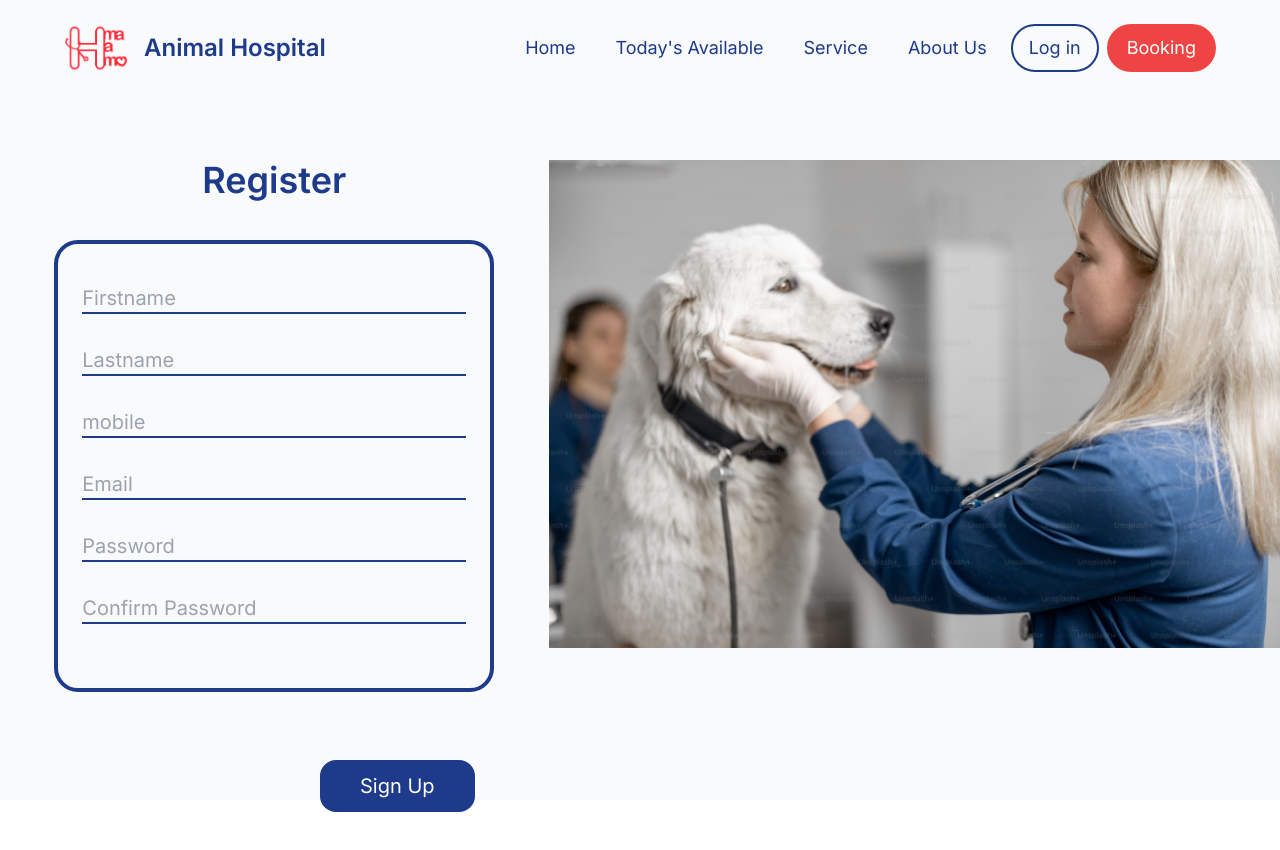
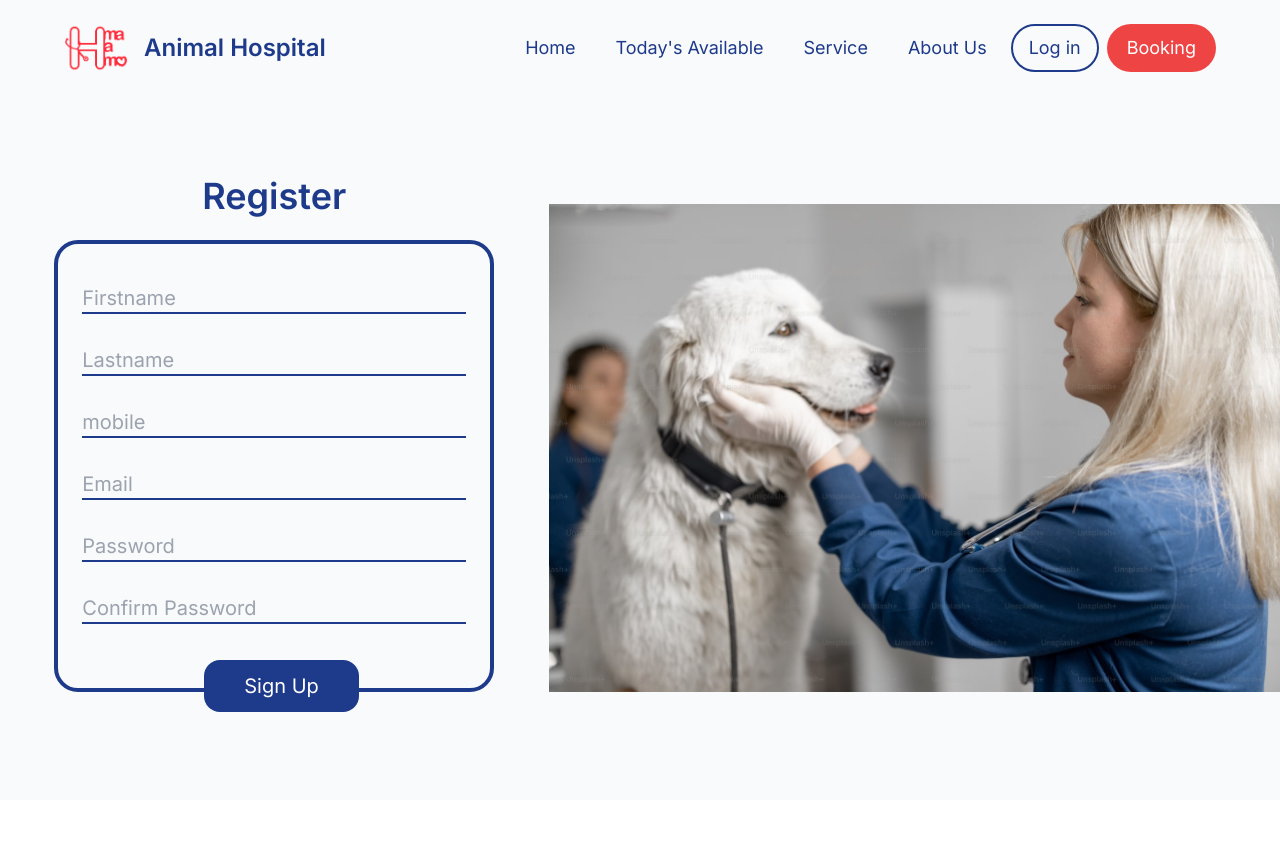
Before and after one commit to PeakpoonPK/PersonalProjectFronend, a React (Vite) app: page /register in a window 1280 px wide. Shown: the top 850 px of the page. Before the commit the page ends 800 px from the top, so only its background shows below. Built offline with nearby package versions, Linux system fonts and the light colour scheme.

Commit message:
edit header and every page

```diff
--- a/src/layout/Header.jsx
+++ b/src/layout/Header.jsx
@@ -4,7 +4,7 @@
 export default function Header() {
     const regularheader = 'text-semantic-textPrimary font-normal text-lg hover:cursor-pointer hover:bg-primary-lightest px-4 py-2 rounded-3xl active:bg-primary-light';
     return (
-        <header className='bg-slate-50 h-24 items-center flex justify-between'>
+        <header className='bg-slate-50 h-24 items-center flex justify-between fixed top-0 left-0 right-0'>
             <div className='flex gap-4 items-center px-16 '>
                 <img src={logo} alt='logo' className='w-16 ' />
                 <h1 className='text-semantic-textPrimary font-semibold text-2xl '>Animal Hospital</h1>
--- a/src/page/HomePage.jsx
+++ b/src/page/HomePage.jsx
@@ -5,7 +5,7 @@
     const wordDesign = 'text-semantic-textPrimary font-semibold text-5xl';
     return (
         <div className='flex flex-col static m-auto justify-center items-center  h-screen w-screen'>
-            <div className='flex relative left-[300px] justify-center'>
+            <div className='flex relative left-[300px] top-[120px] justify-center'>
                 <div className='flex flex-col bg-semantic-lightCream w-[640px] pb-[160px] ' >
                     <div className='flex flex-col pl-36 pt-28 gap-4'>
                         <p className={wordDesign}>Friendly,</p>
--- a/src/page/LogInPage.jsx
+++ b/src/page/LogInPage.jsx
@@ -3,7 +3,7 @@
 
 export default function LogInPage() {
     return (
-        <div className="grid grid-cols-7 py-16">
+        <div className="grid grid-cols-7 pt-48">
             <div className='col-span-3 flex flex-col justify-center items-center gap-10'>
                 <h1 className='text-4xl font-semibold text-semantic-textPrimary'>Log in</h1>
                 <div className='flex flex-col'>
@@ -18,7 +18,7 @@
                         <p className='text-semantic-textPrimary text-lg font-normal'>OR</p>
                     </div>
                     <div className='flex pt-2 justify-center'>
-                        <button className='flex text-xl font-normal border-2 border-secondary-main  bg-slate-50 rounded-2xl text-semantic-textSecondary py-2 px-8 '><Link to='/register'>Sign Up</Link></button>
+                        <button className='flex text-xl font-normal border-2 border-secondary-main  bg-slate-50 rounded-2xl text-semantic-textSecondary py-2 px-8 hover:cursor-pointer hover:bg-secondary-lightest active:bg-secondary-light'><Link to='/register'>Sign Up</Link></button>
                     </div>
                 </div>
             </div>
--- a/src/page/RegisterPage.jsx
+++ b/src/page/RegisterPage.jsx
@@ -47,24 +47,24 @@
 
     const inputDesign = 'outline-none bg-slate-50 text-xl font-normal text-black border-b-2 border-primary-darker w-96';
     return (
-        <div className="grid grid-cols-7 py-16">
-            <div className='col-span-3 flex flex-col justify-center items-center gap-10'>
+        <div className="grid grid-cols-7 py-44">
+            <div className='col-span-3 flex flex-col justify-center items-center gap-6'>
                 <h1 className='text-4xl font-semibold text-semantic-textPrimary'>Register</h1>
                 <div className='flex flex-col'>
                     <div className='flex flex-col relative'>
-                        <div className='flex flex-col gap-8 pt-10 pb-16 px-6 border-4 rounded-3xl border-primary-darker'>
+                        <div className='flex flex-col gap-8 pt-10 pb-16 px-6 border-4 rounded-3xl border-primary-darker static'>
                             <input type='text' placeholder='Firstname' className={inputDesign}></input>
                             <input type='text' placeholder='Lastname' className={inputDesign}></input>
                             <input type='text' placeholder='mobile' className={inputDesign}></input>
                             <input type='email' placeholder='Email' className={inputDesign}></input>
                             <input type='password' placeholder='Password' className={inputDesign}></input>
                             <input type='password' placeholder='Confirm Password' className={inputDesign}></input>
-                            <button className='flex fixed top-[760px] left-[320px] text-xl font-normal bg-primary-darker rounded-2xl text-white py-3 px-10 hover:cursor-pointer hover:bg-primary-main active:bg-primary-dark'>Sign Up</button>
+                            <button className='flex absolute justify-center bottom-[-20px] left-[150px] text-xl font-normal bg-primary-darker rounded-2xl text-white py-3 px-10 hover:cursor-pointer hover:bg-primary-main active:bg-primary-dark'>Sign Up</button>
                         </div>
                     </div>
                 </div>
             </div>
-            <div className='col-span-4'>
+            <div className='col-span-4 items-end flex'>
                 <img src={registerImage} alt='logInImage' />
             </div>
         </div>
--- a/src/router/Router.jsx
+++ b/src/router/Router.jsx
@@ -14,7 +14,7 @@
     {
         path: '/',
         element: (
-            <div className="bg-slate-50 h-screen" >
+            <div className="bg-slate-50 h-screen relation" >
                 <Header />
                 <div>
                     < Outlet />
```
